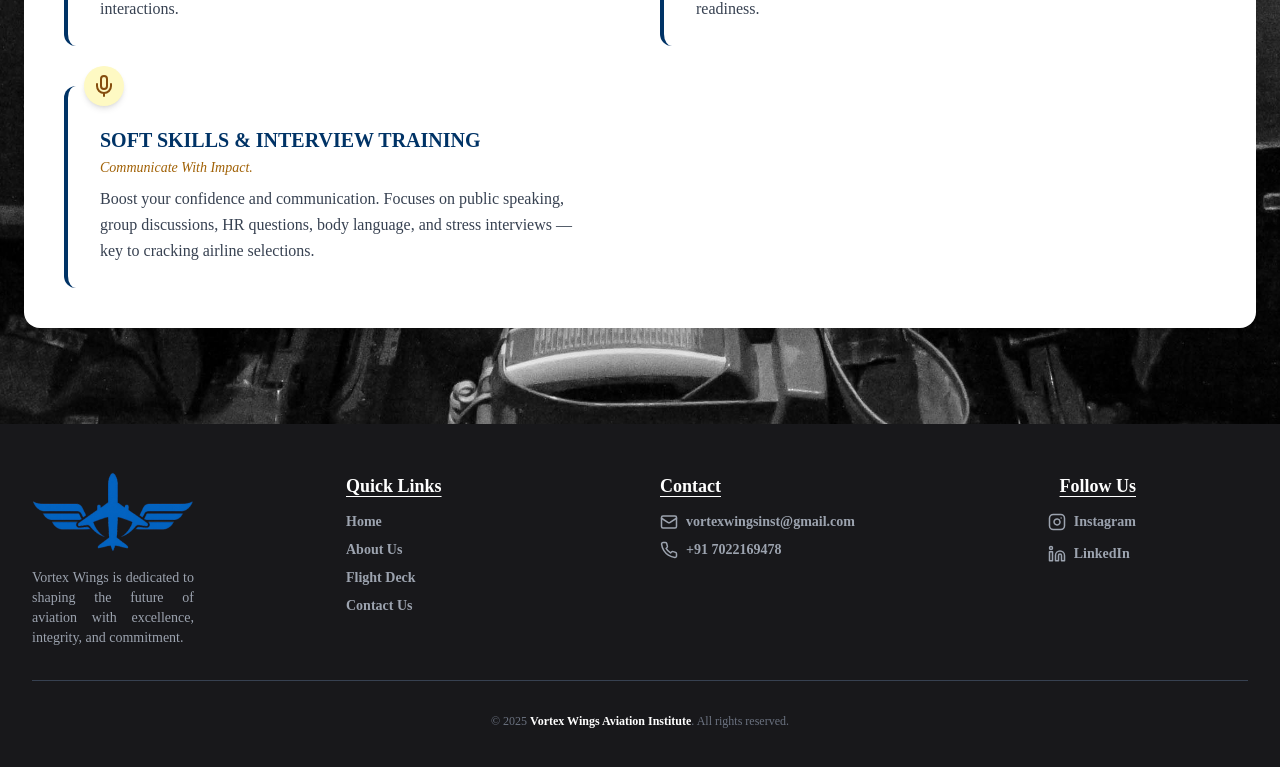
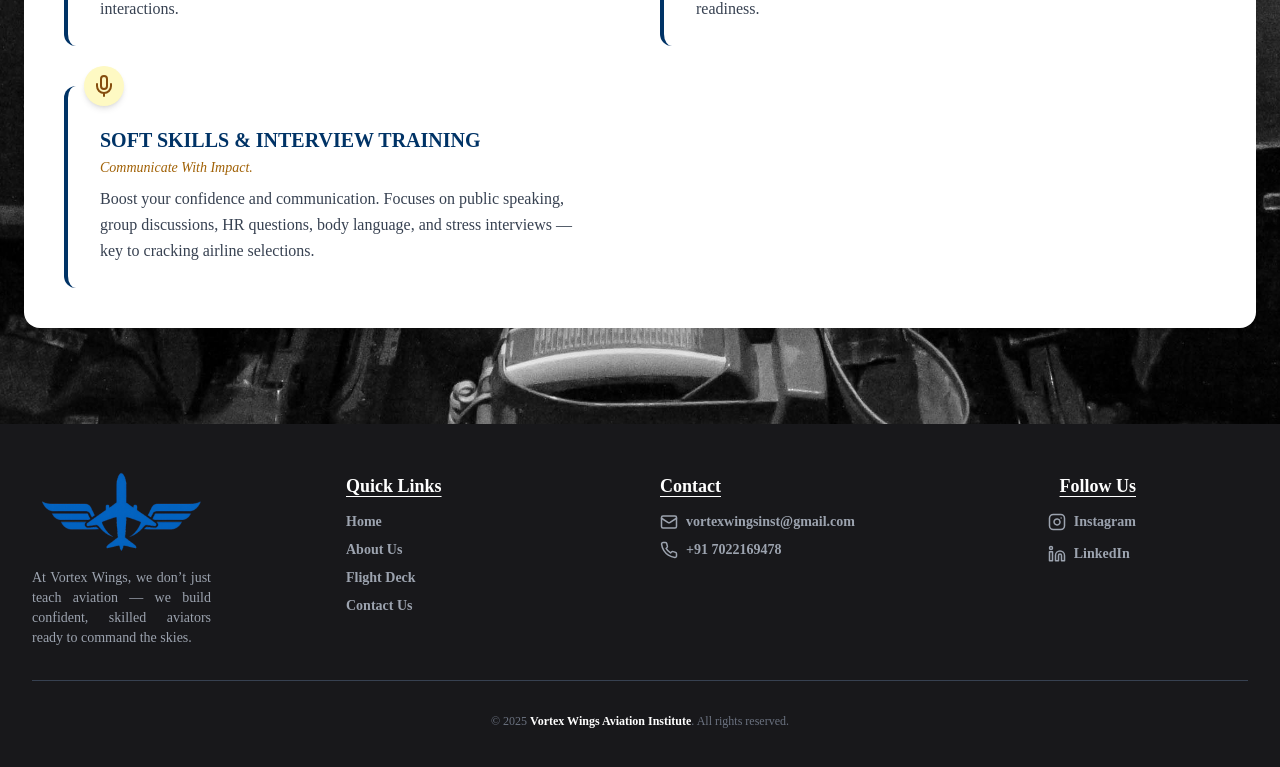
Before and after one commit to Yash-Aanand/vortexwings, a React (Vite) app: page /flight-deck in a window 1280 px wide. Shown: the part 3828-4595 px from the top of the page. Built offline with nearby package versions, Linux system fonts and the light colour scheme.

Commit message:
footer para change

```diff
--- a/src/components/Footer.tsx
+++ b/src/components/Footer.tsx
@@ -29,7 +29,7 @@ export default function Footer({ mainlogo }: FooterProps) {
     <footer className="bg-zinc-900 text-white py-12 px-8 font-[Times_New_Roman]">
       <div className="max-w-7xl mx-auto grid grid-cols-1 [@media(min-width:450px)]:grid-cols-2 [@media(min-width:768px)]:grid-cols-4 gap-10 text-sm place-items-center md:place-items-start">
         {/* Logo and About */}
-        <div className="flex flex-col items-center  w-[220px] [@media(min-width:450px)]:w-[162px]">
+        <div className="flex flex-col items-center  w-[220px] [@media(min-width:450px)]:w-[179px]">
           <motion.img
             src={mainlogo}
             alt="Vortex Wings Logo"
@@ -39,8 +39,8 @@ export default function Footer({ mainlogo }: FooterProps) {
             viewport={{ once: true }}
           />
           <p className="text-gray-400 text-justify">
-            Vortex Wings is dedicated to shaping the future of aviation with
-            excellence, integrity, and commitment.
+            At Vortex Wings, we don’t just teach aviation — we build confident,
+            skilled aviators ready to command the skies.
           </p>
         </div>
 
```
